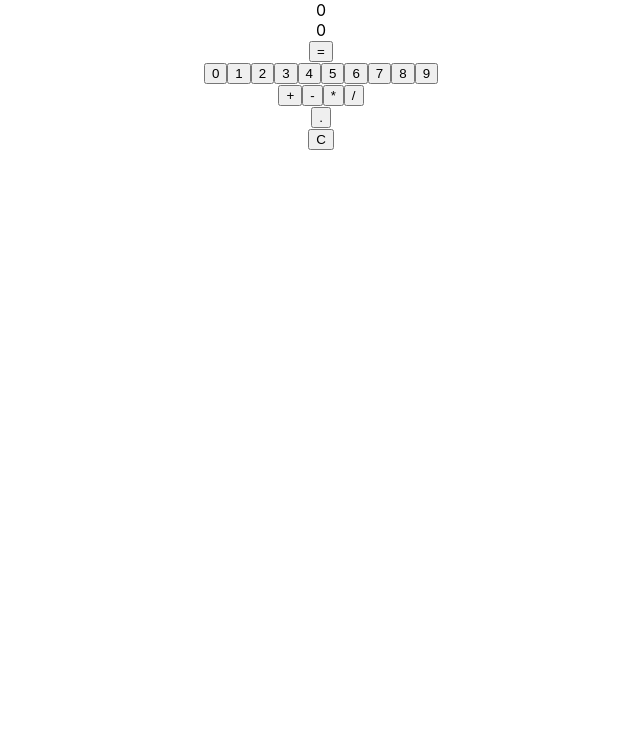
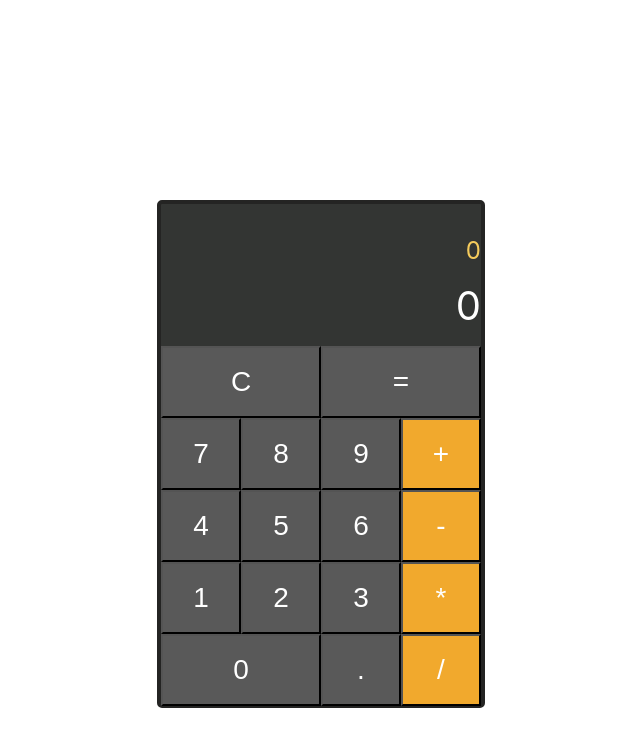
Before and after one commit to WendyChenj/javascript-calculator, a React (Create React App) app: page / in a window 1280 px wide. Shown: the top 746 px of the page, without its empty margins (319-959 px from the left). Built offline with nearby package versions, Linux system fonts and the light colour scheme.

Commit message:
add css styles

```diff
--- a/src/App.css
+++ b/src/App.css
@@ -1,38 +1,147 @@
-.App {
-  text-align: center;
+body {
+  position: relative;
+  width: 100%;
+  height: 100vh;
 }
 
-.App-logo {
-  height: 40vmin;
-  pointer-events: none;
+.App {
+  position: absolute;
+  left: 50%;
+  transform: translateX(-50%);
+  margin-top: 200px;
+  width: 320px;
+  height: 500px;
+  border: 4px solid #242423;
+  border-radius: 5px;
+  text-align: right;
+  background-color: #333533;
 }
 
-@media (prefers-reduced-motion: no-preference) {
-  .App-logo {
-    animation: App-logo-spin infinite 20s linear;
-  }
+div#formula {
+  padding-top: 32px;
+  padding-bottom: 16px;
+  /* height: 50px; */
+  width: 100%;
+  color: #f5cb5c;
+  font-size: 1.5rem;
 }
 
-.App-header {
-  background-color: #282c34;
-  min-height: 100vh;
-  display: flex;
-  flex-direction: column;
-  align-items: center;
-  justify-content: center;
-  font-size: calc(10px + 2vmin);
+div#display {
+  width: 100%;
   color: white;
+  margin-bottom: 16px;
+  font-size: 2.5rem;
 }
 
-.App-link {
-  color: #61dafb;
+.buttonWrapper {
+  display: grid;
+  grid-template-columns: 1fr 1fr 1fr 1fr;
+  grid-template-rows: 72px 72px 72px 72px 72px;
 }
 
-@keyframes App-logo-spin {
-  from {
-    transform: rotate(0deg);
-  }
-  to {
-    transform: rotate(360deg);
-  }
+button {
+  color: white;
+  background-color: #595959;
+  font-size: 1.75rem;
 }
+
+button:hover {
+  border: none;
+  background-color: #7f7f7f;
+}
+
+button#clear {
+  grid-column: 1 / 3;
+  grid-row: 1 / 2;
+}
+
+button#equals {
+  grid-column: 3 / 5;
+  grid-row: 1 / 2;
+}
+
+button#zero {
+  grid-row: 5 / 6;
+  grid-column: 1 / 3;
+}
+
+button#decimal {
+  grid-row: 5 / 6;
+  grid-column: 3 / 4;
+}
+
+button#one {
+  grid-row: 4 / 5;
+  grid-column: 1 / 2;
+}
+
+button#two {
+  grid-row: 4 / 5;
+  grid-column: 2 / 3;
+}
+
+button#three {
+  grid-row: 4 / 5;
+  grid-column: 3 / 4;
+}
+
+button#four {
+  grid-row: 3 / 4;
+  grid-column: 1 / 2;
+}
+
+button#five {
+  grid-row: 3 / 4;
+  grid-column: 2 / 3;
+}
+
+button#six {
+  grid-row: 3 / 4;
+  grid-column: 3 / 4;
+}
+
+button#seven {
+  grid-row: 2 / 3;
+  grid-column: 1 / 2;
+}
+
+button#eight {
+  grid-row: 2 / 3;
+  grid-column: 2 / 3;
+}
+
+button#nine {
+  grid-row: 2 / 3;
+  grid-column: 3 / 4;
+}
+
+button#add {
+  grid-row: 2 / 3;
+  grid-column: 4 / 5;
+  background-color: #f1a92d;
+}
+
+button#subtract {
+  grid-row: 3 / 4;
+  grid-column: 4 / 5;
+  background-color: #f1a92d;
+}
+
+button#multiply {
+  grid-row: 4 / 5;
+  grid-column: 4 / 5;
+  background-color: #f1a92d;
+}
+
+button#divide {
+  grid-row: 5 / 6;
+  grid-column: 4 / 5;
+  background-color: #f1a92d;
+}
+
+button#add:hover,
+button#subtract:hover,
+button#multiply:hover,
+button#divide:hover {
+  background-color: #f5cb5c;
+}
--- a/src/App.js
+++ b/src/App.js
@@ -1,4 +1,4 @@
-import React, { useState, useEffect } from 'react';
+import React, { useState } from 'react';
 
 import { numbers, operators } from './utils';
 import './App.css';
@@ -181,30 +181,39 @@ function App() {
 
   return (
     <div className="App">
+
+      <div id="formula">
+        {displayFormula}
+      </div>
       <div id="display">
         { isResult ? calValue: inputValue}
       </div>
-      <div id="formula">
-        {displayFormula}
-      </div>
-      <div>
+
+      <div className="buttonWrapper">
+        <button
+          id="clear"
+          onClick={handleClear}
+        >
+          C
+        </button>
+
         <button
           id="equals"
           onClick = {(event) => handleCalculation(event, "=")}
         >
           =
         </button>
-      </div>
-      <div className="numButtons">
+
         { numbers.map( num =>
           <button
             id={num.id}
             onClick = {(event) => handleInput(event, num.number)}
           >
             {num.number}
-          </button>)}
-      </div>
-      <div className="operButtons">
+          </button> )
+        }
+
+
         { operators.map( oper =>
           <button
             id={oper.id}
@@ -213,17 +222,14 @@ function App() {
             {oper.operation}
           </button>)
         }
-      </div>
-      <div>
+
         <button
           id="decimal"
           onClick={handleDecimal}
         >
           .
         </button>
-      </div>
-      <div>
-        <button id="clear" onClick={handleClear}>C</button>
+
       </div>
     </div>
   );
```
Also changed, not shown: 1 other file (tests, documents, lock files or other folders).
